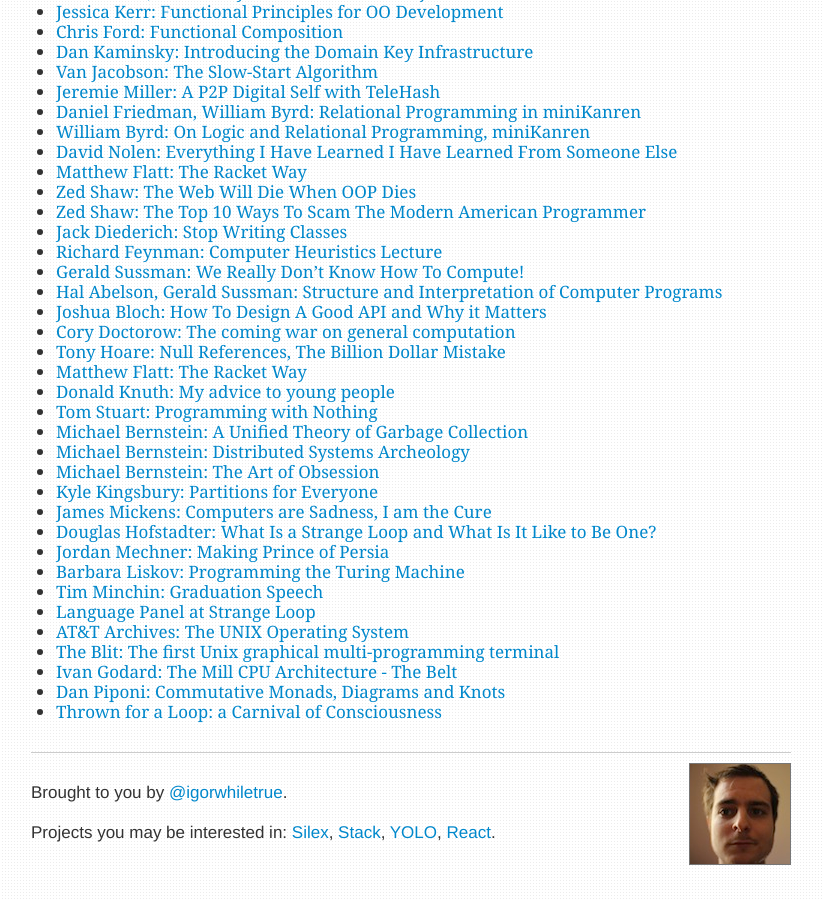
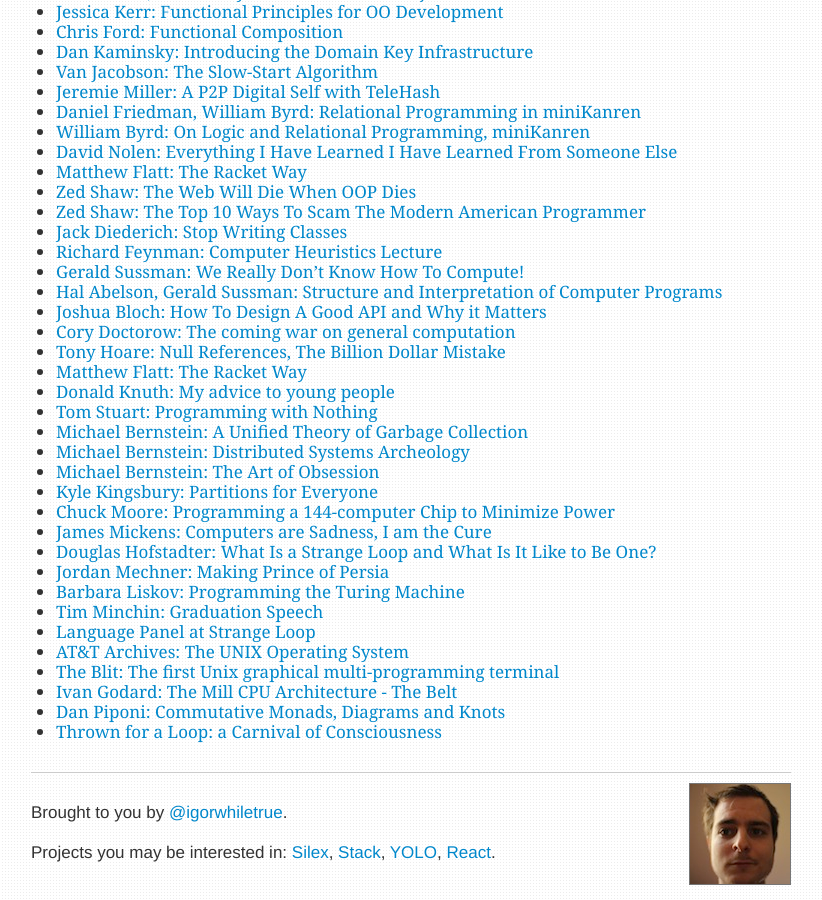
Before and after one commit to igorw/weblog, a Jekyll site: the page built from videoshelf.md, in a window 1280 px wide and 900 px high, scrolled down 1103 px. Shown: the whole window, without its empty margins (229-1051 px from the left). Built offline with Jekyll 4.4.1, drawn with Linux system fonts in a browser that asks for light colours; Markdown is read by kramdown in place of the engine named in the settings.

Commit message:
chuck moore

```diff
--- a/videoshelf.md
+++ b/videoshelf.md
@@ -84,6 +84,7 @@
 * [Michael Bernstein: Distributed Systems Archeology](https://www.youtube.com/watch?v=Wp08EmQtP44)
 * [Michael Bernstein: The Art of Obsession](https://www.youtube.com/watch?v=yJgwrk6_zGY)
 * [Kyle Kingsbury: Partitions for Everyone](http://www.infoq.com/presentations/partitioning-comparison)
+* [Chuck Moore: Programming a 144-computer Chip to Minimize Power](http://www.infoq.com/presentations/power-144-chip)
 * [James Mickens: Computers are Sadness, I am the Cure](https://vimeo.com/95066828)
 * [Douglas Hofstadter: What Is a Strange Loop and What Is It Like to Be One?](http://www.infoq.com/presentations/strange-loop-keynote)
 * [Jordan Mechner: Making Prince of Persia](https://vimeo.com/53918011)
```
